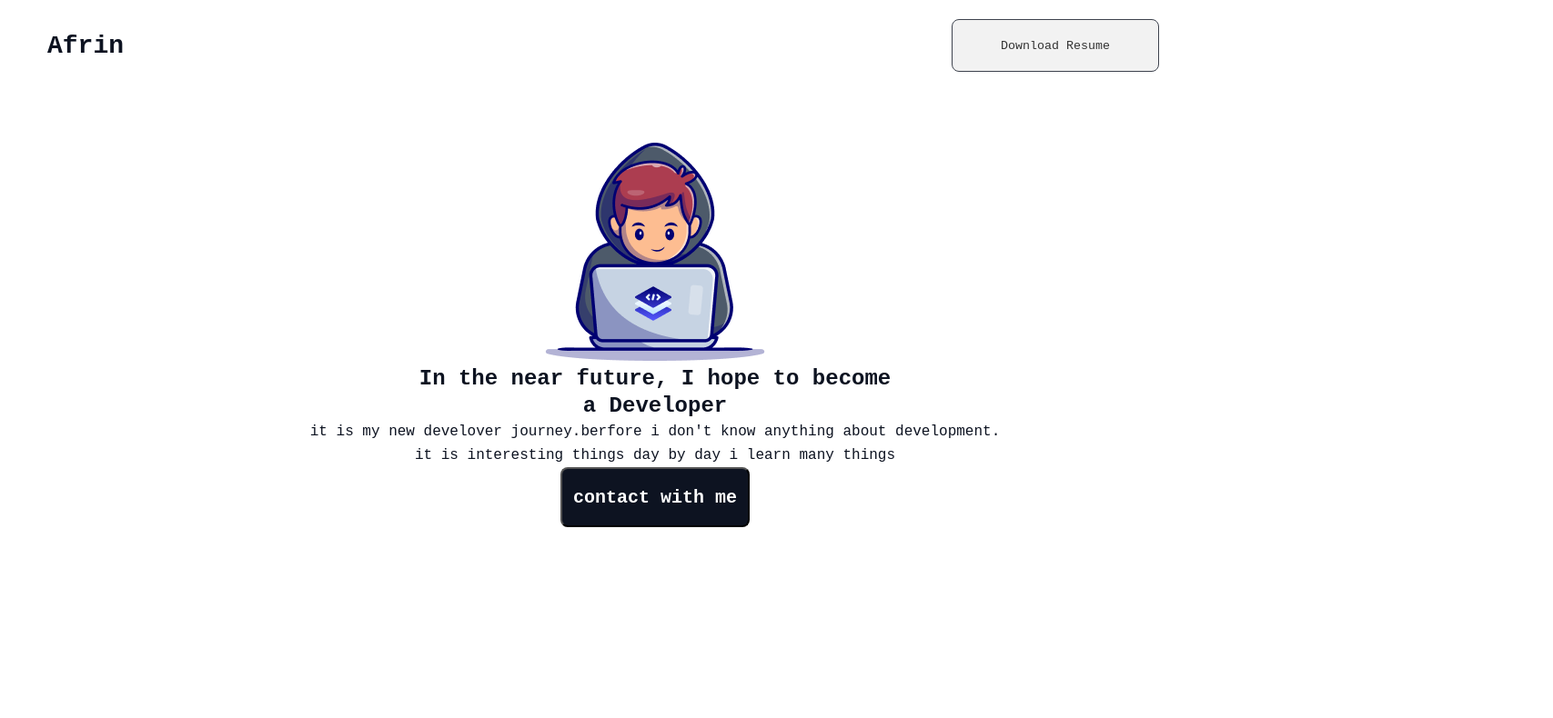
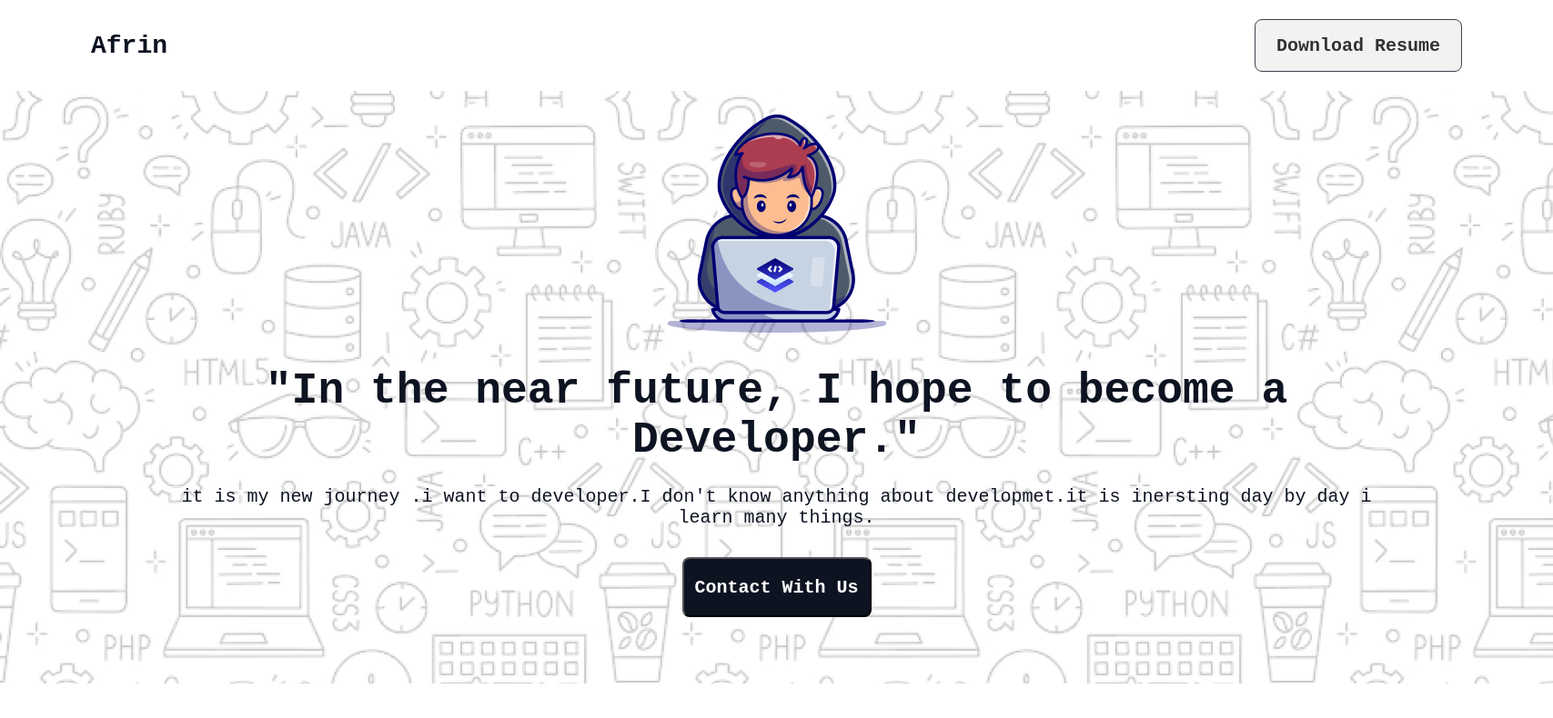
Before and after one commit to afrinsultanakona00907/afrin_assignmen-1, a plain HTML site: page index.html in a window 1280 px wide. Shown: the whole page at 91% size, 1707 px wide, since content can reach past the window. Drawn offline with Linux system fonts and the light colour scheme.

Commit message:
added hero part code to push git

```diff
--- a/index.html
+++ b/index.html
@@ -3,36 +3,34 @@
 <head>
     <meta charset="UTF-8">
     <meta name="viewport" content="width=device-width, initial-scale=1.0">
-    <title>assignment-1</title>
-    <link rel="shortcut icon" href="assets/Group.png" type="image/x-icon" />
+    <title>Document</title>
     <link rel="stylesheet" href="style.css">
-
 </head>
 <body>
-    <!--header part-->
-    <section>
+     <!-- header section start  -->
      <header>
+        <!-- nav section start  -->
         <nav>
-                <div><h1>Afrin</h1></div>
           <div>
+            <h1>Afrin</h1>
+          </div>
           <div>
             <button><a class="btn" href="">Download Resume</a></button>
           </div>
-                </div>
         </nav>
-        </header>
-    </section>
-    <!--header part end-->
-    <!--hero  part strat-->
-    <section class=" group-container">
-        <div class="group-content" >
-            <img src="assets/Group.png" alt="">
-           <h1>In the near future, I hope to become  </br> a Developer</h1>
-            <p> it is my new  develover journey.berfore i don't know anything about development.</br>it is interesting things day by day i learn many things</p>
-            <button class="button"> contact with me</button>
+        <!-- nav section end  -->
+        <!-- hero section start  -->
+        <section class="group-section-container">
+          <div class="group-section-content">
+            <img src="assets/Group.png" alt="" />
+            <h1>"In the near future, I hope to become a <br />Developer."</h1>
+            <p>
+              it is my new journey .i want to developer.I don't know anything about developmet.it is inersting day by day i learn many things.
+            </p>
+            <button class="group-section-content-button">Contact With Us</button>
           </div>
         </section>
-    <!--hero part end-->
-
+        <!-- hero section end  -->
+      </header>
 </body>
 </html>
--- a/style.css
+++ b/style.css
@@ -1,99 +1,82 @@
 @import url('https://fonts.googleapis.com/css2?family=Open+Sans:ital,wght@0,300..800;1,300..800&display=swap');
-
-*{
+* {
   margin: 0;
   padding: 0;
+  box-sizing: border-box;
   font-family: "Azeret Mono", monospace;
-    box-sizing: border-box;
 }
-  /*nav part start*/
-nav{
+a {
+  text-decoration: none;
+}
+.btn {
+  color: black;
+}
+
+nav {
   height: 100px;
-  width: 1326px;
+  width: 1707px;
   display: flex;
   justify-content: space-between;
   align-items: center;
-  padding: 14px 52px;
+  padding: 48px 100px;
 }
-
-nav h1{
+nav h1 {
   color: rgb(13, 19, 33);
-font-family: "Azeret Mono", monospace;
   font-size: 28px;
   font-weight: 800;
-line-height: 33px;
-letter-spacing: 0%;
-text-align: left;
 }
-nav button{
-
+nav button {
   width: 228px;
   height: 58px;
-left: 1046px;
-top: 38px;
-
-display: flex;
-flex-direction: row;
-justify-content: center;
-align-items: center;
-padding: 15px 22px 15px 22px;
   box-sizing: border-box;
   border: 1px solid rgb(13, 19, 33);
   border-radius: 8px;
   opacity: 0.8;
+  color: rgb(13, 19, 33);
+  font-size: 20px;
+  font-weight: 600;
+}
+/* nav section styles end */
 
+/* hero section styles  */
+.group-section-container {
+  width: 1707px;
+  height: 652px;
+  margin-bottom: 74px;
+  background-image: url("assets/Hero-bg.png");
+  margin-bottom: 74px;
 }
-.btn{
-    color: black;
-text-decoration: none;
-
+.group-section-content {
+  width: 80%;
+  height: 652px;
+  margin: 0 auto;
+  text-align: center;
+  padding: 26px 20px;
 }
-  /*nav part end*/
-
-    /*hero part start*/
-.group-container{
-
-    margin-bottom: 74px;
-    background-image: url("../afrin_assignment-1/assets/Hero-bg.png");
-    margin-bottom: 78px;
-    position: absolute;
-    width: 1440px;
-    height: 652px;
-    left: 0;
-    right: 0;top: 131px;
-    bottom: 4462px;
+.group-section-content h1 {
+  color: rgb(13, 19, 33);
+  font-size: 48px;
+  font-weight: 800;
+  margin-top: 32px;
+  margin-bottom: 24px;
 }
-  .group-content{
-  text-align: center;
-  padding: 26px 21px;
-  width: 90%;
-  height:240px;
-  margin: 0 auto;
+.group-section-content p {
+  color: rgb(13, 19, 33);
+  font-size: 20px;
+  font-weight: 400;
+  margin-bottom: 32px;
 }
-  .group-content h1{
-    color: rgb(13, 19, 33);
-font-size: 24px;
-font-weight: 800;
-line-height: 30px;
-letter-spacing: 0%;
-text-align: center;
-  }
-  .group-content p{
-    color: rgb(13, 19, 33);
-font-size: 16px;
-font-weight: 400;
-line-height: 26px;
-letter-spacing: 0%;
-text-align: center;
-  }
-  .group-content button{
+.group-section-content button {
+  width: 208px;
+  height: 66px;
+  border-radius: 8px;
   background: rgb(13, 19, 33);
   color: white;
   font-size: 20px;
   font-weight: 600;
-  width: 208px;
-  height: 66px;
-  border-radius: 8px;
-
 }
-  /*hero part end*/
+.group-section-content a {
+  color: white;
+}
+/* header part
+ styles end *
```
Lines whose indentation alone changed are shown as unchanged.
